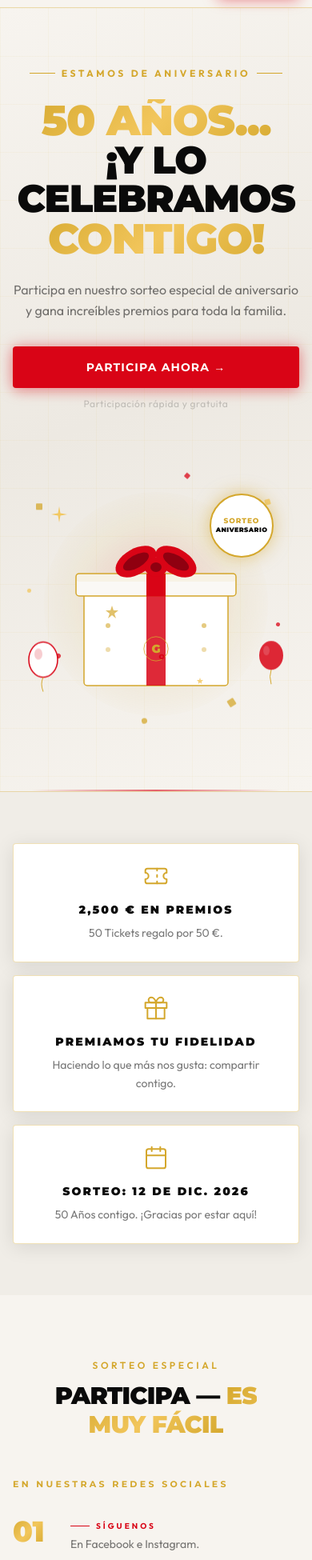
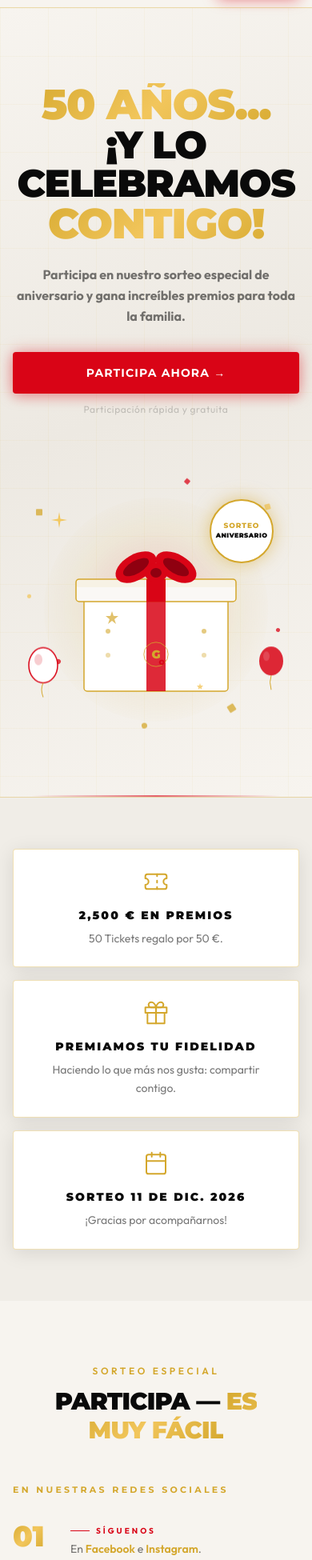
Before and after one commit to Manusalmos05/grandes_oportunidades, a React (Vite) app: page / in a window 390 px wide. Shown: the part 47-1997 px from the top of the page at 80% size. Built offline with nearby package versions, Linux system fonts and the light colour scheme.

Commit message:
feat: update content for anniversary celebration, improve social media links, and enhance store information

```diff
--- a/src/app/App.tsx
+++ b/src/app/App.tsx
@@ -28,11 +28,11 @@ export default function App() {
 
       <ParticipaSection />
 
-      <RulesSection />
-
       <TiendaSection />
 
       <GraciasSection />
+
+      <RulesSection />
 
       <FooterSection />
 
--- a/src/componets/publicaciones.tsx
+++ b/src/componets/publicaciones.tsx
@@ -34,7 +34,7 @@ export function RedesCard() {
         </div>
       <div className="flex items-center gap-2 text-xs" style={{ color: "var(--text-secondary)" }}>
         <IconSmartphone />
-        <span>Visiita nuestras redes sociales</span>
+        <span>Visita nuestras redes sociales</span>
       </div>
     </div>
 
--- a/src/componets/steps.tsx
+++ b/src/componets/steps.tsx
@@ -2,7 +2,7 @@
 
 
 // ─── Step Item ────────────────────────────────────────────────────────────────
-export function StepItem({ num, title, desc }: { num: string; title: string; desc: string }) {
+export function StepItem({ num, title, children}: { num: string; title: string; children: React.ReactNode }) {
   return (
     <div className="flex items-start gap-4 mb-8 last:mb-0">
       <div className="flex-shrink-0 w-14">
@@ -13,7 +13,7 @@ export function StepItem({ num, title, desc }: { num: string; title: string; des
           <div className="w-6 h-px" style={{ background: "#D90416" }} />
           <p className="text-[10px] font-bold tracking-[0.3em] uppercase" style={{ color: "#D90416" }}>{title}</p>
         </div>
-        <p className="text-sm leading-relaxed" style={{ color: "var(--text-secondary)" }}>{desc}</p>
+        <p className="text-sm leading-relaxed" style={{ color: "var(--text-secondary)" }}>{children}</p>
       </div>
     </div>
   );
--- a/src/sections/agradecimientos.tsx
+++ b/src/sections/agradecimientos.tsx
@@ -22,11 +22,11 @@ export function GraciasSection() {
                     {[...Array(5)].map((_, i) => <IconStar key={i} />)}
                   </div>
                   <p className="text-sm font-semibold tracking-[0.3em] uppercase mb-4" style={{ color: "var(--text-muted)" }}>
-                    Un millón de gracias
+                    50 millones de gracias
                   </p>
                   <h2 className="text-2xl sm:text-3xl md:text-4xl font-black uppercase tracking-tight mb-6"
                     style={{ fontFamily: "Montserrat", color: "var(--text-primary)" }}>
-                    GRACIAS POR SER PARTE<br />DE NUESTRO ANIVERSARIO
+                    GRACIAS POR SER PARTE<br />DE NUESTA HISTORIA
                   </h2>
                   <div className="flex items-center justify-center gap-4 mb-6">
                     <div className="h-px flex-1 max-w-[100px]" style={{ background: "linear-gradient(to right, transparent, #D90416)" }} />
@@ -34,7 +34,7 @@ export function GraciasSection() {
                     <div className="h-px flex-1 max-w-[100px]" style={{ background: "linear-gradient(to left, transparent, #D90416)" }} />
                   </div>
                   <p className="text-5xl sm:text-6xl md:text-7xl" style={{ fontFamily: "Dancing Script, cursive", color: "#F2C65C", lineHeight: 1.2 }}>
-                    ¡Vamos por más!
+                    ¡Vamos por 50 años más!
                   </p>
                   <div className="mt-10">
                     <button onClick={scrollToParticipa} className="btn-red px-10 py-4 text-sm font-black tracking-[0.15em] uppercase">
--- a/src/sections/benefistSection.tsx
+++ b/src/sections/benefistSection.tsx
@@ -20,8 +20,8 @@ export function BenefitsSection() {
                       desc="50 Tickets regalo por 50 €." />
                     <BenefitCard delay="delay-200" icon={<IconGift />} title="Premiamos tu fidelidad"
                       desc="Haciendo lo que más nos gusta: compartir contigo." />
-                    <BenefitCard delay="delay-300" icon={<IconCalendar />} title="Sorteo: 12 de Dic. 2026"
-                      desc="50 Años contigo. ¡Gracias por estar aquí!" />
+                    <BenefitCard delay="delay-300" icon={<IconCalendar />} title="Sorteo 11 de Dic. 2026"
+                      desc="¡Gracias por acompañarnos!" />
                   </div>
                 </div>
               </section>
--- a/src/sections/footerSection.tsx
+++ b/src/sections/footerSection.tsx
@@ -1,4 +1,4 @@
-import {IconFacebook, IconInstagram, IconTikTok} from "../icons/icons.tsx";
+import {IconFacebook, IconInstagram, IconMapPin, IconSmartphone, IconPhone} from "../icons/icons.tsx";
 import LogoMark from "../componets/logoMark.tsx";
 
 export function FooterSection() {
@@ -19,11 +19,11 @@ export function FooterSection() {
               </p>
               <div className="flex items-center gap-3">
                 {[
-                  { icon: <IconInstagram />, label: "Instagram" },
-                  { icon: <IconFacebook />,  label: "Facebook" },
+                  { icon: <IconInstagram />, label: "Instagram", href: "https://instagram.com/go_orihuela?igshid=MzRlODBiNWFlZA==" },
+                  { icon: <IconFacebook />,  label: "Facebook", href: "https://www.facebook.com/p/Grandes-Oportunidades-Orihuela-100044479254829/" },
 
-                ].map(({ icon, label }) => (
-                  <a key={label} href="#" aria-label={label} className="transition-colors"
+                ].map(({ icon, label, href }) => (
+                  <a key={label} href={href} target="_blank" rel="noopener noreferrer" aria-label={label} className="transition-colors"
                     style={{ color: "var(--text-muted)" }}
                     onMouseEnter={e => (e.currentTarget.style.color = "#D4A72C")}
                     onMouseLeave={e => (e.currentTarget.style.color = "var(--text-muted)")}>
@@ -48,10 +48,10 @@ export function FooterSection() {
             </div>
             <div>
               <p className="text-[10px] font-bold tracking-[0.3em] uppercase mb-4" style={{ color: "#D4A72C" }}>Contacto</p>
-              <address className="not-italic space-y-2 text-sm" style={{ color: "var(--text-muted)" }}>
-                <p>Calle Federico Rogel 1 — Orihuela</p>
-                <p>+34 965 30 44 94</p>
-
+              <address className="not-italic text-sm text-[var(--text-muted)] flex flex-col gap-2">
+                <p className="flex items-center gap-2">{<IconMapPin />}Calle Alfonso XIII 36 — Orihuela</p>
+                <p className="flex items-center gap-2">{<IconPhone />}+34 965 30 44 94</p>
+                <p className="flex items-center gap-2">{<IconSmartphone />}638 677 315</p>
               </address>
             </div>
           </div>
--- a/src/sections/hero.tsx
+++ b/src/sections/hero.tsx
@@ -27,10 +27,6 @@ export function Hero(){
           <div className="flex-1 text-center md:text-left max-w-xl mx-auto md:mx-0">
             <div className="inline-flex items-center gap-2 mb-6 animate-fade-in">
 
-              <div className="w-8 h-px" style={{ background: "#D4A72C" }} />
-
-              <span className="text-xs font-bold tracking-[0.3em] uppercase" style={{ color: "#D4A72C" }}>Estamos de Aniversario</span>
-              <div className="w-8 h-px" style={{ background: "#D4A72C" }} />
             </div>
             <h1 className="text-5xl sm:text-6xl md:text-7xl font-black uppercase leading-none tracking-tight mb-6 animate-fade-in-up delay-100"
               style={{ fontFamily: "Montserrat", color: "var(--text-primary)" }}>
@@ -40,8 +36,8 @@ export function Hero(){
               <span className="block text-gold-gradient" style={{ fontSize: "1.1em" }}>CONTIGO!</span>
             </h1>
             <p className="text-base sm:text-lg leading-relaxed mb-8 animate-fade-in-up delay-200 max-w-md mx-auto md:mx-0"
-              style={{ color: "var(--text-secondary)" }}>
-              Participa en nuestro sorteo especial de aniversario y gana increíbles premios para toda la familia.
+              style={{ color: "var(--text-secondary)" }}><strong>
+              Participa en nuestro sorteo especial de aniversario y gana increíbles premios para toda la familia.</strong>
             </p>
             <div className="flex flex-col sm:flex-row items-center md:items-start justify-center md:justify-start gap-4 animate-fade-in-up delay-300">
               <button onClick={scrollToParticipa} className="btn-red px-8 py-4 text-sm font-black tracking-[0.15em] uppercase w-full sm:w-auto">
--- a/src/sections/participa.tsx
+++ b/src/sections/participa.tsx
@@ -11,9 +11,71 @@ export function ParticipaSection() {
         {/* EN REDES SOCIALES */}
         <div>
           <h3 className="text-[11px] font-bold tracking-[0.3em] uppercase mb-8" style={{ color: "#D4A72C" }} > En nuestras redes sociales </h3>
-          <StepItem num="01" title="Síguenos" desc="En Facebook e Instagram." />
-          <StepItem num="02" title="Dale Like" desc="A nuestra publicación sobre el sorteo en Instagram y Facebook." />
-          <StepItem num="03" title="Etiqueta" desc="A un amigo en la publicación." />
+          <StepItem num="01" title="Síguenos">
+              En{" "}
+              <a
+                href="https://www.facebook.com/p/Grandes-Oportunidades-Orihuela-100044479254829/"
+                target="_blank"
+                rel="noopener noreferrer"
+                className="font-semibold transition-colors hover:opacity-70"
+                style={{ color: "#D4A72C" }}
+              >
+                Facebook
+              </a>{" "}
+              e{" "}
+              <a
+                href="https://www.instagram.com/go_orihuela?igshid=MzRlODBiNWFlZA%3D%3D"
+                target="_blank"
+                rel="noopener noreferrer"
+                className="font-semibold transition-colors hover:opacity-70"
+                style={{ color: "#D4A72C" }}
+              >
+                Instagram
+              </a>
+              .
+            </StepItem>
+
+          <StepItem num="02" title="Dale Like">
+            A la publicacion del sorteo en {" "}
+            <a
+                href="https://www.facebook.com/p/Grandes-Oportunidades-Orihuela-100044479254829/"
+                target="_blank"
+                rel="noopener noreferrer"
+                className="font-semibold transition-colors hover:opacity-70"
+                style={{ color: "#D4A72C" }}
+              >Facebook</a>
+              {" "}e{" "}
+              <a
+                href="https://www.instagram.com/go_orihuela?igshid=MzRlODBiNWFlZA%3D%3D"
+                target="_blank"
+                rel="noopener noreferrer"
+                className="font-semibold transition-colors hover:opacity-70"
+                style={{ color: "#D4A72C" }}
+              >Instagram</a>.
+          </StepItem>
+          <StepItem num="03" title="Etiqueta" >
+            A un amigo en los comentarios de la publicación del sorteo en {" "}
+            <a
+              href="https://www.facebook.com/p/Grandes-Oportunidades-Orihuela-100044479254829/"
+              target="_blank"
+              rel="noopener noreferrer"
+              className="font-semibold transition-colors hover:opacity-70"
+              style={{ color: "#D4A72C" }}
+            >
+              Facebook
+            </a>
+            {" "}e{" "}
+            <a
+              href="https://www.instagram.com/go_orihuela?igshid=MzRlODBiNWFlZA%3D%3D"
+              target="_blank"
+              rel="noopener noreferrer"
+              className="font-semibold transition-colors hover:opacity-70"
+              style={{ color: "#D4A72C" }}
+            >
+              Instagram
+            </a>.
+
+          </StepItem>
           </div>
           {/* REDES SOCIALES CARD */}
           <div className="flex justify-center lg:pt-6">
@@ -22,9 +84,9 @@ export function ParticipaSection() {
             {/* EN TIENDA */}
             <div>
               <h3 className="text-[11px] font-bold tracking-[0.3em] uppercase mb-8" style={{ color: "#D4A72C" }} > En nuestra Tienda </h3>
-              <StepItem num="01" title="Visítanos" desc="En Calle Federico Rogel 1, Orihuela." />
-              <StepItem num="02" title="Compra" desc="Valor superior a 10 €." />
-              <StepItem num="03" title="Ticket" desc="Deposita el ticket con tus datos en nuestra tienda." />
+              <StepItem num="01" title="Visítanos" children="En Calle Alfonso XIII 36 - Orihuela." />
+              <StepItem num="02" title="Compra" children="Cualquier producto." />
+              <StepItem num="03" title="Ticket" children="Deposita el ticket con tus datos en nuestra tienda." />
             </div>
       </div>
     </div>
--- a/src/sections/rules.tsx
+++ b/src/sections/rules.tsx
@@ -35,7 +35,23 @@ const rules: Rule[] = [
 
           <p>
             Podrás participar a través de las publicaciones oficiales del
-            concurso en nuestras redes sociales. Para que una participación sea
+            concurso en <a
+              href="https://www.facebook.com/p/Grandes-Oportunidades-Orihuela-100044479254829/"
+              target="_blank"
+              rel="noopener noreferrer"
+              className="font-semibold transition-colors hover:opacity-70"
+              style={{ color: "#D90416" }}
+            >
+              Facebook
+            </a> e <a
+              href="https://www.instagram.com/go_orihuela?igshid=MzRlODBiNWFlZA%3D%3D"
+              target="_blank"
+              rel="noopener noreferrer"
+              className="font-semibold transition-colors hover:opacity-70"
+              style={{ color: "#D90416" }}
+            >
+              Instagram
+            </a>. Para que una participación sea
             válida, deberá cumplir las instrucciones indicadas en la
             publicación correspondiente, como seguir nuestra cuenta, indicar
             "Me gusta", comentar o etiquetar a otras personas.
@@ -113,10 +129,8 @@ const rules: Rule[] = [
     title: "PREMIOS",
     content: (
       <p>
-        El concurso contará con <strong>50 premios</strong>, distribuidos entre
-        las dos modalidades de participación. Las características y el valor de
-        cada premio serán los indicados en la sección de premios y/o en las
-        publicaciones oficiales del concurso.
+        El concurso contará con <strong>50 tickets</strong>, distribuidos entre
+        las dos modalidades de participación por valor de <strong>50 €</strong> para canjear en nuestra tienda. Cada ticket es válido para un único uso y no es transferible ni canjeable por dinero en efectivo.
       </p>
     ),
   },
@@ -356,7 +370,7 @@ export function RulesSection() {
 
         {/* RESUMEN */}
         <div
-          className="grid grid-cols-1 sm:grid-cols-3 gap-px mt-12 rounded-sm overflow-hidden"
+          className="grid grid-cols-3 sm:grid-cols-3 gap-px mt-12 rounded-sm overflow-hidden"
           style={{
             background: "var(--border-subtle)",
             border: "1px solid var(--border-subtle)",
@@ -420,6 +434,7 @@ export function RulesSection() {
           </div>
         </div>
 
+
         {/* BASES */}
         <div className="mt-8 space-y-3">
           {rules.map((rule, index) => (
```
Also changed, not shown: src/sections/tiendaSection.tsx (+8 -9 lines), .figma/make/site.json.
